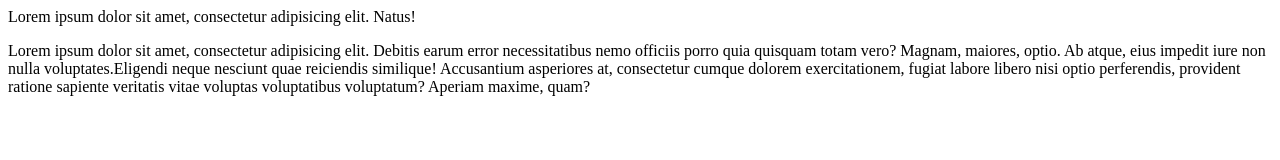
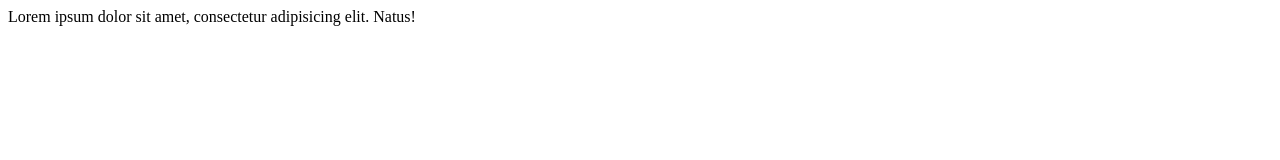
Before and after one commit to 00TONKALOL/git-practice-00, a plain HTML site: page index2.html in a window 1280 px wide. Drawn offline with Linux system fonts and the light colour scheme.

```diff
--- a/index2.html
+++ b/index2.html
@@ -6,11 +6,5 @@
 </head>
 <body>
 Lorem ipsum dolor sit amet, consectetur adipisicing elit. Natus!
-
-
-
-<p><span>Lorem ipsum dolor sit amet, consectetur adipisicing elit. Debitis earum error necessitatibus nemo officiis porro quia quisquam totam vero? Magnam, maiores, optio. Ab atque, eius impedit iure non nulla voluptates.</span><span>Eligendi neque nesciunt quae reiciendis similique! Accusantium asperiores at, consectetur cumque dolorem exercitationem, fugiat labore libero nisi optio perferendis, provident ratione sapiente veritatis vitae voluptas voluptatibus voluptatum? Aperiam maxime, quam?</span></p>
-
-
 </body>
 </html>
```
